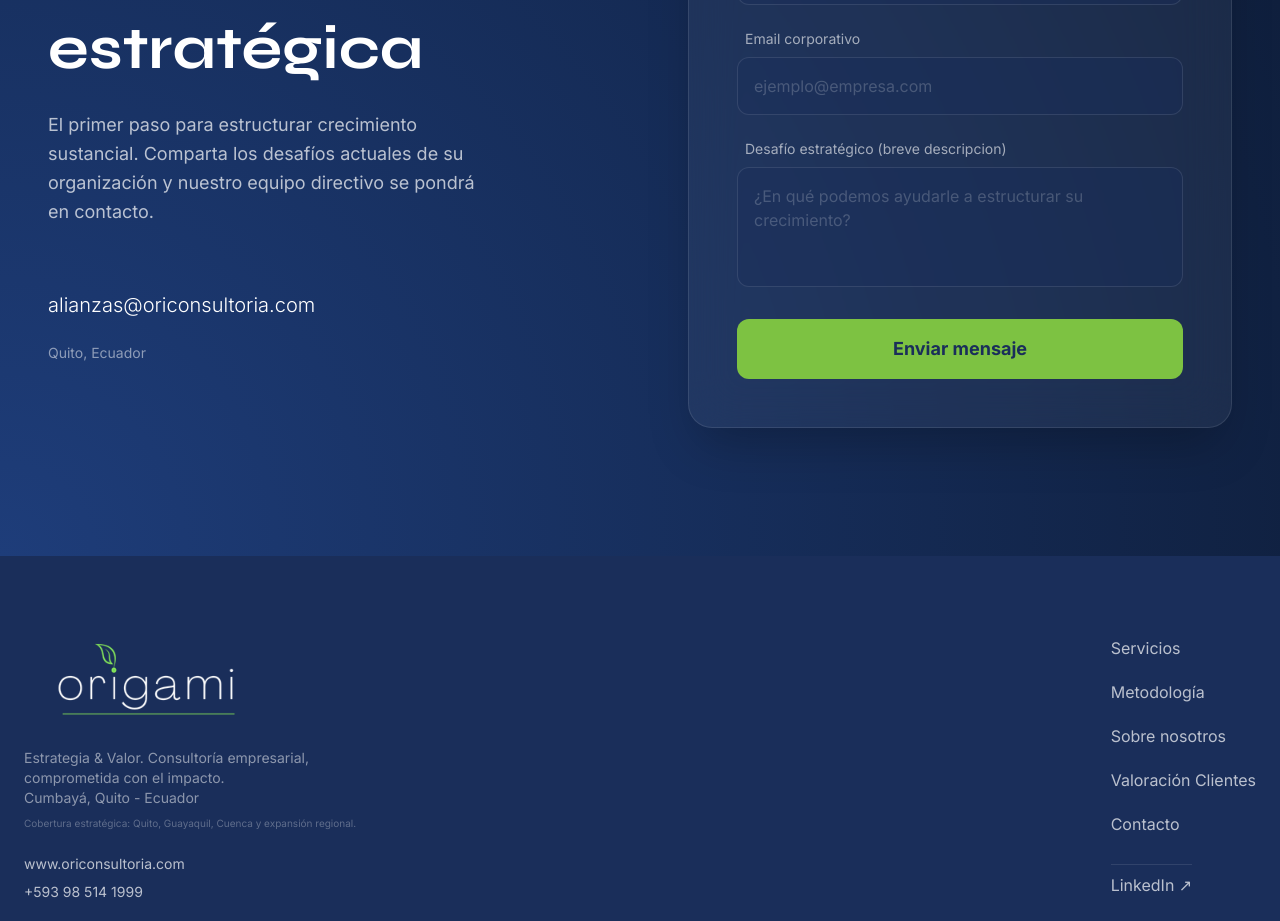
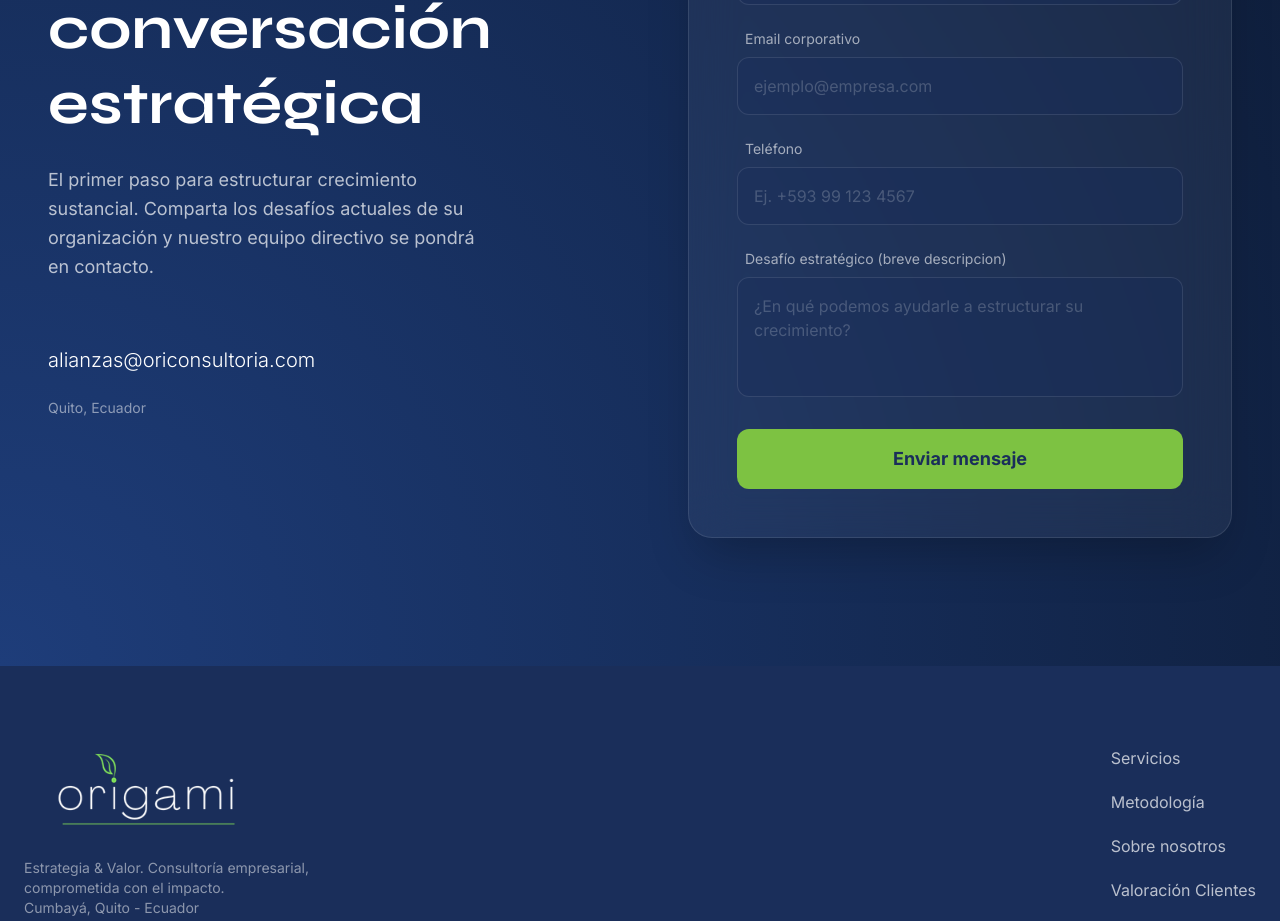
Before and after one commit to ArturMoraRosero/PaginaWebOrigami, a Next.js app: page /como-aumentar-ventas-b2b-ecuador in a window 1280 px wide. Shown: the part 5220-6141 px from the top of the page. Built offline with nearby package versions, Linux system fonts and the light colour scheme.

Commit message:
Agregar campo de teléfono al formulario de contacto

```diff
--- a/src/components/sections/Contact.tsx
+++ b/src/components/sections/Contact.tsx
@@ -15,6 +15,7 @@ export default function Contact() {
     name: "",
     company: "",
     email: "",
+    phone: "",
     message: ""
   });
 
@@ -32,6 +33,7 @@ export default function Contact() {
     if (!formState.name) newErrors.name = true;
     if (!formState.company) newErrors.company = true;
     if (!formState.email || !/^\S+@\S+\.\S+$/.test(formState.email)) newErrors.email = true;
+    if (!formState.phone || formState.phone.replace(/\D/g, "").length < 7) newErrors.phone = true;
     if (!formState.message) newErrors.message = true;
 
     if (Object.keys(newErrors).length > 0) {
@@ -53,6 +55,7 @@ export default function Contact() {
         Nombre: formState.name,
         Empresa: formState.company,
         Email: formState.email,
+        Telefono: formState.phone,
         Mensaje: formState.message,
         _subject: "Nuevo mensaje de contacto web - Origami Consulting",
       })
@@ -180,6 +183,19 @@ export default function Contact() {
                   />
                 </div>
 
+                <div className="flex flex-col gap-2">
+                  <label htmlFor="phone" className="text-sm font-sans text-white/60 ml-2">{t.contact.form.phone}</label>
+                  <input
+                    type="tel"
+                    id="phone"
+                    name="phone"
+                    value={formState.phone}
+                    onChange={handleChange}
+                    className={`w-full bg-navy/40 border ${errors.phone ? 'border-red-500/50 animate-[shake_0.5s_ease-in-out]' : 'border-white/10'} rounded-xl px-4 py-4 text-white placeholder-white/20 focus:outline-none focus:border-green focus:bg-white/5 transition-all interactive`}
+                    placeholder={t.contact.form.phonePlaceholder}
+                  />
+                </div>
+
                 <div className="flex flex-col gap-2 mb-2">
                   <label htmlFor="message" className="text-sm font-sans text-white/60 ml-2">{t.contact.form.message}</label>
                   <textarea
--- a/src/i18n/dictionaries.ts
+++ b/src/i18n/dictionaries.ts
@@ -142,6 +142,8 @@ export const dictionaries = {
         company: "Empresa",
         companyPlaceholder: "Ej. Corporación ABC",
         email: "Email corporativo",
+        phone: "Teléfono",
+        phonePlaceholder: "Ej. +593 99 123 4567",
         message: "Desafío estratégico (breve descripcion)",
         messagePlaceholder: "¿En qué podemos ayudarle a estructurar su crecimiento?",
         submit: "Enviar mensaje",
@@ -305,6 +307,8 @@ export const dictionaries = {
         company: "Company",
         companyPlaceholder: "E.g. ABC Corporation",
         email: "Corporate email",
+        phone: "Phone",
+        phonePlaceholder: "E.g. +593 99 123 4567",
         message: "Strategic challenge (brief description)",
         messagePlaceholder: "How can we help you structure your growth?",
         submit: "Send message",
```
